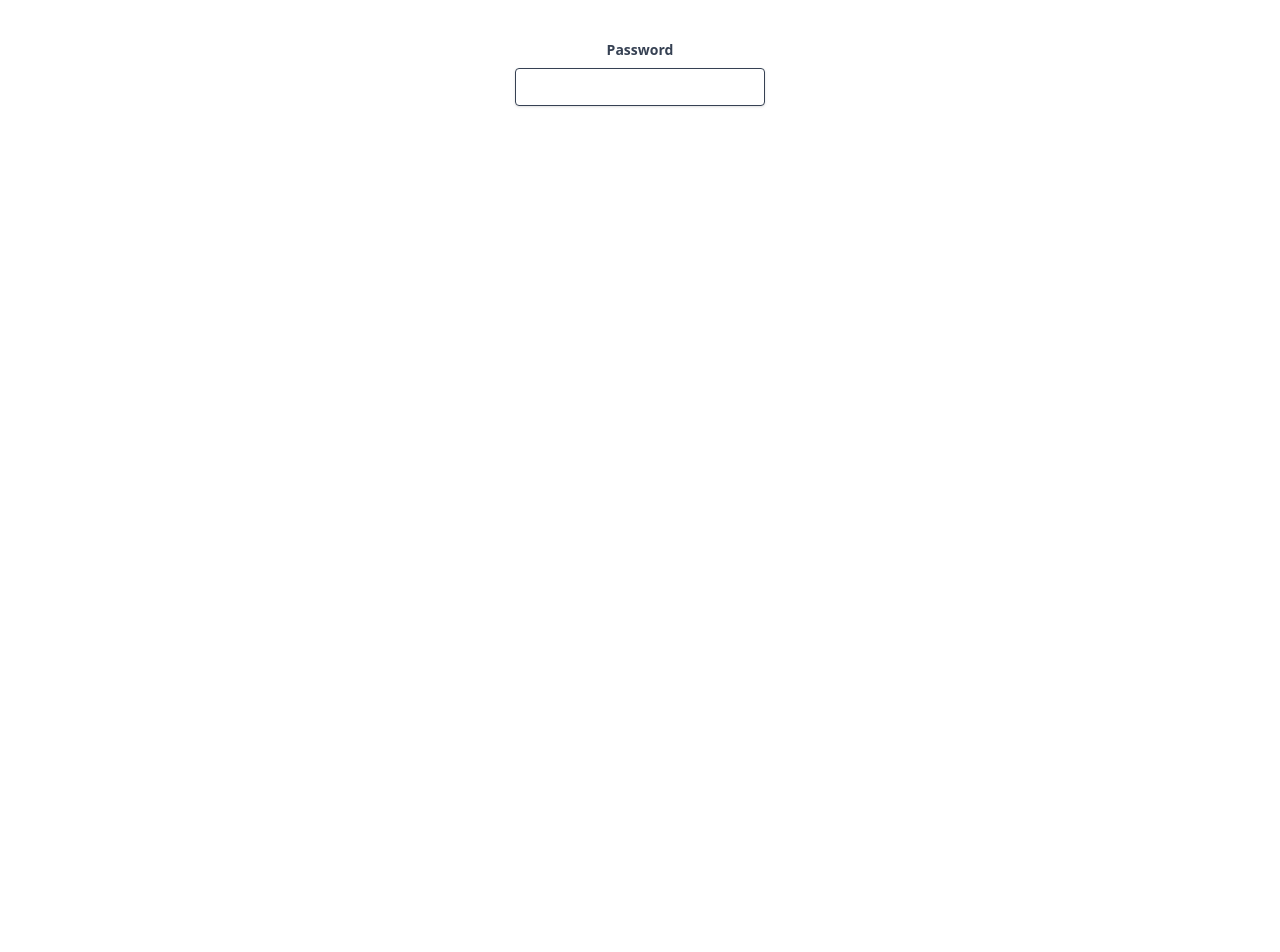
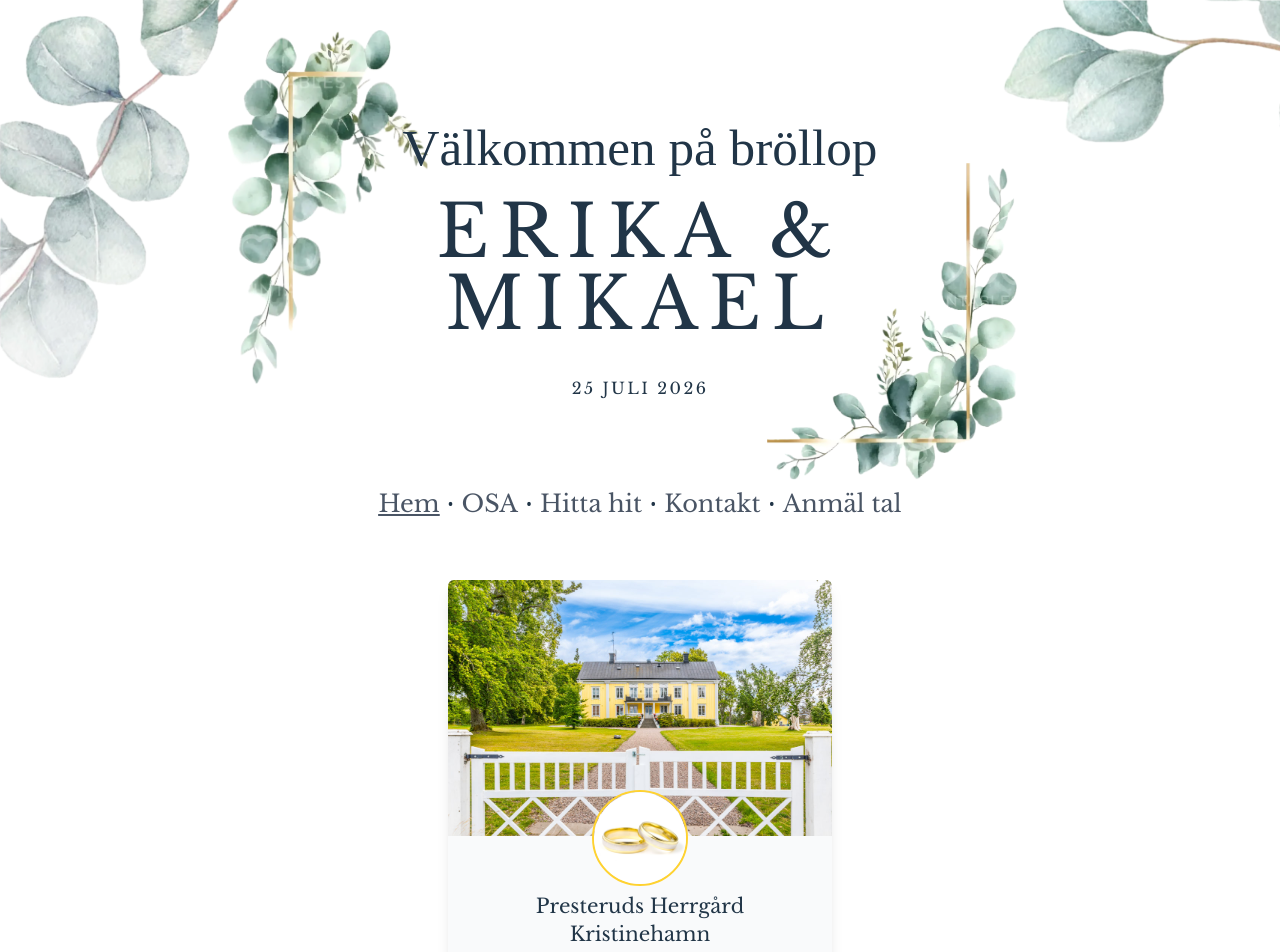
Before and after one commit to mikaelmalmqvistnordnet/malmqvist2026, a React (Vite) app: page / in a window 1280 px wide. Shown: the top 952 px of the page. Before the commit the page ends 800 px from the top, so only its background shows below. Built offline with nearby package versions, Linux system fonts and the light colour scheme; a web font is replaced by a local one.

Commit message:
update layout

```diff
--- /dev/null
+++ b/src/components/FlowersAroundName.tsx
@@ -0,0 +1,23 @@
+import React, { type PropsWithChildren } from 'react';
+import flowersBottomRight from '../assets/flowers-bottom-right.png';
+import flowersTopLeft from '../assets/flowers-top-left.png';
+
+export const FlowersAroundName: React.FC<PropsWithChildren> = ({ children }) => {
+  return (
+    <div className="flex relative w-full md:max-w-[900px] items-center justify-center">
+      <img
+        src={flowersTopLeft}
+        width="200"
+        alt=""
+        className="absolute -top-[60px] -left-[75px] md:-top-[90px] md:-left-[20px] md:opacity-100 opacity-50"
+      />
+      <img
+        src={flowersBottomRight}
+        width="250"
+        alt=""
+        className="absolute -bottom-[60px] -right-[60px] md:-bottom-[80px] md:right-[15px] md:opacity-100 opacity-50"
+      />
+      {children}
+    </div>
+  );
+};
--- a/src/components/Header.tsx
+++ b/src/components/Header.tsx
@@ -1,16 +1,21 @@
 import { useLocation } from '@tanstack/react-router';
 import React from 'react';
 import { Link } from './Link';
+import { FlowersAroundName } from './FlowersAroundName';
 
 export const Header: React.FC = () => {
   const location = useLocation();
 
   return (
     <>
-      <h2 className="font-curly">Välkommen på bröllop</h2>
-      <h1 className="font-professional-spaced text-4xl md:text-7xl">ERIKA & MIKAEL</h1>
-      <h3 className="font-professional-spaced mt-4 ">25 JULI 2026</h3>
-      <nav className="pt-8 flex justify-center gap-2 items-center flex-wrap">
+      <FlowersAroundName>
+        <div className="flex flex-col gap-5 z-20">
+          <h2 className="font-curly">Välkommen på bröllop</h2>
+          <h1 className="font-professional-spaced text-4xl md:text-7xl">ERIKA & MIKAEL</h1>
+          <h3 className="font-professional-spaced mt-4 ">25 JULI 2026</h3>
+        </div>
+      </FlowersAroundName>
+      <nav className="pt-20 flex justify-center gap-2 items-center flex-wrap pb-3">
         <Link to="/" isActive={location.pathname === '/'}>
           Hem
         </Link>
--- a/src/components/PageWrapper.tsx
+++ b/src/components/PageWrapper.tsx
@@ -6,14 +6,11 @@ import blommor2 from '../assets/blommor2.png';
 export const PageWrapper: React.FC<PropsWithChildren> = ({ children }) => {
   return (
     <div className="w-full h-full flex justify-center overflow-x-hidden overflow-y-auto relative min-h-[100vh] pb-14">
-      <div className="absolute left-0 top-0 rotate-180 justify-between w-full flex overflow-hidden z-10 opacity-70 md:opacity-100">
+      <div className="absolute left-0 top-0 rotate-180 justify-between w-full overflow-hidden z-10 opacity-70 md:opacity-100 hidden md:inline-block">
         <img src={blommor2} width="400" alt="" className="-ml-30" />
       </div>
-      <div className="absolute -right-10 top-[33%] justify-between w-full flex overflow-hidden z-10 opacity-60 md:opacity-100">
-        <img src={blommor2} width="400" alt="" className="rotate-180" />
-      </div>
-      <div className="absolute left-0 top-[50%] justify-between w-full flex overflow-hidden z-10 opacity-60 md:opacity-100">
-        <img src={blommor1} width="400" alt="" className="-ml-60" />
+      <div className="absolute w-full overflow-hidden z-10 opacity-70 md:opacity-100 hidden md:inline-flex">
+        <img src={blommor1} width="400" alt="" className="rotate-180" />
       </div>
       <div className="flex flex-col items-center gap-2 pt-6 md:pt-30 z-20 md:max-w-[800px] max-w-[95%] pl-2 pr-2">
         {children}
--- a/src/index.css
+++ b/src/index.css
@@ -64,7 +64,7 @@ h3 {
   font-size: 1.8em;
   line-height: 1;
   margin-top: 4px;
-  margin-bottom: 24px;
+  margin-bottom: 12px;
 }
 
 .subtitle-small {
--- a/src/pages/Home/Home.tsx
+++ b/src/pages/Home/Home.tsx
@@ -1,36 +1,42 @@
 import { useState } from 'react';
 import './Home.css';
 import herrgarden from '../../assets/herrgarden.jpg';
+import ringar from '../../assets/ringar.png';
 import { Header } from '../../components/Header';
 import { PageWrapper } from '../../components/PageWrapper';
 import { CopyIcon } from '../../components/CopyIcon';
 
 const Home = () => {
-  const [pw, setPw] = useState('');
+  // const [pw, setPw] = useState('');
 
-  if (pw !== 'testmikael123') {
-    return (
-      <div className="mb-6 w-full pt-10">
-        <label className="block text-gray-700 text-sm font-bold mb-2" htmlFor="password">
-          Password
-        </label>
-        <input
-          className="shadow appearance-none border border-grey-500 rounded max-w-[250px] w-full py-2 px-3 text-gray-700 mb-3 leading-tight focus:outline-none focus:shadow-outline"
-          id="password"
-          type="password"
-          onChange={(e) => setPw(e.target.value)}
-        />
-      </div>
-    );
-  }
+  // if (pw !== 'testmikael123') {
+  //   return (
+  //     <div className="mb-6 w-full pt-10">
+  //       <label className="block text-gray-700 text-sm font-bold mb-2" htmlFor="password">
+  //         Password
+  //       </label>
+  //       <input
+  //         className="shadow appearance-none border border-grey-500 rounded max-w-[250px] w-full py-2 px-3 text-gray-700 mb-3 leading-tight focus:outline-none focus:shadow-outline"
+  //         id="password"
+  //         type="password"
+  //         onChange={(e) => setPw(e.target.value)}
+  //       />
+  //     </div>
+  //   );
+  // }
 
   return (
     <PageWrapper>
       <Header />
       <div className="pt-4 md:pt-10 flex justify-center w-[400px]">
-        <div className="max-w-2xs md:max-w-sm rounded-md overflow-hidden shadow-lg min-h-96 bg-gray-50 border-gray-50">
+        <div className="max-w-2xs md:max-w-sm rounded-md overflow-hidden shadow-lg min-h-96 bg-gray-50 border-gray-50 relative">
           <img className="w-full min-h-48 md:min-h-64" src={herrgarden} alt="Presteruds herrgård" />
-          <div className="p-6">
+          <img
+            className="rounded-full border-2 border-amber-300 w-[64px] md:w-[96px] absolute left-[calc(50%-32px)] md:left-[calc(50%-48px)] md:top-[210px] top-[160px]"
+            src={ringar}
+            alt="Ringar"
+          />
+          <div className="md:p-6 md:pt-14 pt-8 p-2">
             <div className="font-bold text-xl font-professional mb-2">
               Presteruds Herrgård Kristinehamn
             </div>
@@ -42,7 +48,7 @@ const Home = () => {
       </div>
       <div className="pt-8 flex justify-center gap-2 flex-col">
         <h3 className="font-professional-bold subtitle">Info</h3>
-        <p className="text-base">
+        <p className="text-base md:pt-3">
           Om vädret tillåter hålls vigseln utomhus i trädgårdsparken. Vigseln följs av mingel där
           det finns möjlighet att bada, spela spel, dansa eller bara ta det lugnt med god dryck i
           hand. Vad som än föredras! Middagen hålls inne i trädgårdstältet innan vi framåt kvällen
@@ -51,7 +57,7 @@ const Home = () => {
       </div>
       <div className="pt-8 flex justify-center gap-2 flex-col">
         <h3 className="font-professional-bold subtitle">Klädkod: Kavaj</h3>
-        <p className="text-base">
+        <p className="text-base md:pt-3">
           Tänk ”festfin”. Kostym i valfri färg, klänning, byxdress eller blus med kjol eller byxor.
           Eftersom vi kommer vara utomhus på en gräsmatta rekommenderas skor som inte har en alltför
           smal klack!
@@ -63,7 +69,7 @@ const Home = () => {
       </div>
       <div className="pt-8 flex justify-center gap-2 flex-col">
         <h4 className="font-professional-bold subtitle">Boende</h4>
-        <p className="text-base">
+        <p className="text-base md:pt-3">
           Precis intill herrgården ligger campingen First Camp Herrgårdsliv med finfina stugor och
           andra alternativ. De är alla på ca 5 minuters gångavstånd från bröllopslokalen. Boka på{' '}
           <a
@@ -87,7 +93,7 @@ const Home = () => {
       </div>
       <div className="pt-8 flex justify-center gap-2 flex-col">
         <h4 className="font-professional-bold subtitle">Hitta hit</h4>
-        <p className="text-base">
+        <p className="text-base md:pt-3">
           <b>Bil</b>: Adressen är Presterudsallén 2, Kristinehamn. Parkering finns i anslutning till
           herrgården.
         </p>
```
Also changed, not shown: src/assets/flowers-bottom-right.png (added), src/assets/flowers-top-left.png (added).
